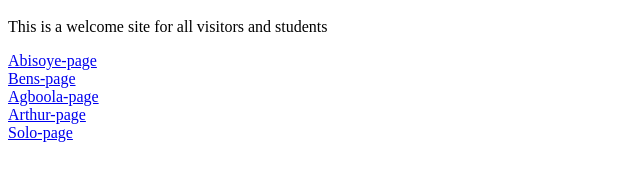
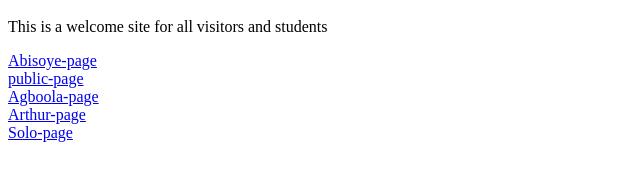
Before and after one commit to slimprepdevops/static-site-c4, a plain HTML site: page index.html in a window 1280 px wide. Shown: the part 132-312 px from the top of the page, 0-640 px from the left. Drawn offline with Linux system fonts and the light colour scheme.

Commit message:
made changes

```diff
--- a/index.html
+++ b/index.html
@@ -13,7 +13,7 @@
     <p>This is a welcome site for all visitors and students</p>
     <a href="./Abisoye-page.html">Abisoye-page</a>
     <br>
-    <a href="./bens-page.html">Bens-page</a>
+    <a href="./bens-page.html">public-page</a>
     <br>
     <a href="./agboola-page.html">Agboola-page</a>
     <br>
```
